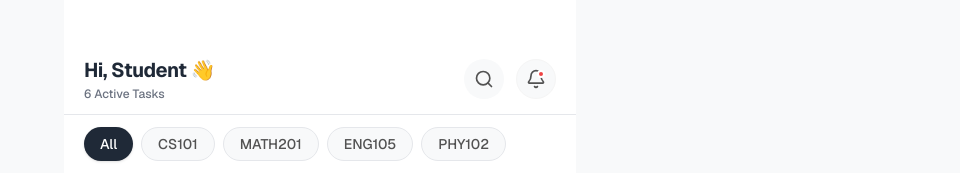
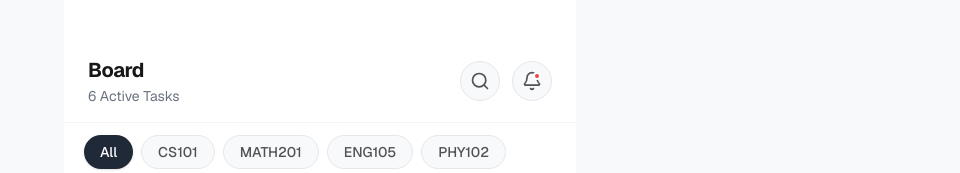
Before and after one commit to saaip7/pwa-gamatutor-id, a Next.js app in the folder frontend/: page /board in a window 1280 px wide. Shown: the top 173 px of the page, without its empty margins (320-1280 px from the left). Built offline with nearby package versions, Linux system fonts and the light colour scheme.

Commit message:
feat: implement PageHeader component and refactor headers across features

```diff
--- a/frontend/src/components/feature/account/AccountHeader.tsx
+++ b/frontend/src/components/feature/account/AccountHeader.tsx
@@ -1,9 +1,6 @@
 import React from "react";
+import { PageHeader } from "@/components/shared/PageHeader";
 
 export function AccountHeader() {
-  return (
-    <header className="shrink-0 pt-14 pb-4 px-6 bg-white sticky top-0 z-20 border-b border-neutral-100 flex items-center">
-      <h1 className="text-lg md:text-xl font-bold text-neutral-900 tracking-tight">Akun</h1>
-    </header>
-  );
+  return <PageHeader title="Akun" subtitle="Kelola pengaturan akunmu" />;
 }
--- a/frontend/src/components/feature/board/BoardHeader.tsx
+++ b/frontend/src/components/feature/board/BoardHeader.tsx
@@ -1,8 +1,7 @@
-"use client";
-
 import React from "react";
 import { Search, Bell } from "lucide-react";
 import Link from "next/link";
+import { PageHeader } from "@/components/shared/PageHeader";
 
 interface BoardHeaderProps {
   userName: string;
@@ -12,25 +11,25 @@ interface BoardHeaderProps {
 
 export function BoardHeader({ userName, activeTasksCount, hasUnreadNotifications = false }: BoardHeaderProps) {
   return (
-    <header className="shrink-0 pt-14 pb-3 px-5 bg-white border-b border-neutral-200 flex justify-between items-center z-20">
-      <div className="flex flex-col">
-        <h1 className="text-lg md:text-xl font-bold text-neutral-800 tracking-tight">Hi, {userName} 👋</h1>
-        <span className="text-neutral-500 text-xs font-medium mt-0.5">{activeTasksCount} Active Tasks</span>
-      </div>
-      <div className="flex items-center gap-3">
-        <button className="w-10 h-10 rounded-full bg-neutral-50 flex items-center justify-center text-neutral-600 hover:bg-neutral-100 transition-colors">
+    <PageHeader
+      title="Board"
+      subtitle={`${activeTasksCount} Active Tasks`}
+      rightAction={
+        <>
+          <button className="w-10 h-10 rounded-full bg-neutral-50 border border-neutral-200 flex items-center justify-center text-neutral-600 hover:bg-neutral-100 transition-colors">
             <Search className="w-5 h-5" />
           </button>
           <Link
             href="/notifications"
-          className="w-10 h-10 rounded-full bg-neutral-50 border border-neutral-100 flex items-center justify-center text-neutral-600 hover:bg-neutral-100 transition-colors relative"
+            className="w-10 h-10 rounded-full bg-neutral-50 border border-neutral-200 flex items-center justify-center text-neutral-600 hover:bg-neutral-100 transition-colors relative"
           >
             <Bell className="w-5 h-5" />
             {hasUnreadNotifications && (
               <span className="absolute top-2.5 right-2.5 w-2 h-2 rounded-full bg-error border-2 border-white"></span>
             )}
           </Link>
-      </div>
-    </header>
+        </>
+      }
+    />
   );
 }
--- a/frontend/src/components/feature/goals/GoalsHeader.tsx
+++ b/frontend/src/components/feature/goals/GoalsHeader.tsx
@@ -1,19 +1,21 @@
 import React from "react";
 import { SlidersHorizontal } from "lucide-react";
+import { PageHeader } from "@/components/shared/PageHeader";
 
 export function GoalsHeader() {
   return (
-    <header className="shrink-0 pt-14 px-6 pb-4 flex items-center justify-between bg-white z-10 sticky top-0">
-      <h1 className="text-2xl font-bold text-neutral-800 tracking-tight">Goals</h1>
-      <div className="flex gap-3">
+    <PageHeader
+      title="Goals"
+      subtitle="Track your course goals"
+      rightAction={
         <button
           type="button"
-          className="w-10 h-10 flex items-center justify-center rounded-full bg-neutral-50 border border-neutral-200 text-neutral-600 hover:bg-neutral-100 transition-colors active:scale-95"
+          className="w-10 h-10 rounded-full bg-neutral-50 border border-neutral-200 flex items-center justify-center text-neutral-600 hover:bg-neutral-100 transition-colors active:scale-95"
           aria-label="Filter goals"
         >
           <SlidersHorizontal className="w-5 h-5" />
         </button>
-      </div>
-    </header>
+      }
+    />
   );
 }
--- a/frontend/src/components/feature/progress/ProgressHeader.tsx
+++ b/frontend/src/components/feature/progress/ProgressHeader.tsx
@@ -1,20 +1,21 @@
 import React from "react";
 import { Share2 } from "lucide-react";
+import { PageHeader } from "@/components/shared/PageHeader";
 
 export function ProgressHeader() {
   return (
-    <header className="shrink-0 pt-14 px-6 pb-2 flex items-center justify-between relative z-10">
-      <div>
-        <h1 className="text-lg md:text-xl font-bold text-neutral-800 tracking-tight">Progress</h1>
-        <p className="text-sm text-neutral-500 mt-0.5">Track your learning journey</p>
-      </div>
+    <PageHeader
+      title="Progress"
+      subtitle="Track your learning journey"
+      rightAction={
         <button
           type="button"
-        className="w-10 h-10 rounded-full bg-neutral-50 border border-neutral-200 flex items-center justify-center text-neutral-800 hover:bg-neutral-100 transition-colors active:scale-95"
+          className="w-10 h-10 rounded-full bg-neutral-50 border border-neutral-200 flex items-center justify-center text-neutral-600 hover:bg-neutral-100 transition-colors active:scale-95"
           aria-label="Share progress"
         >
           <Share2 className="w-5 h-5" />
         </button>
-    </header>
+      }
+    />
   );
 }
--- /dev/null
+++ b/frontend/src/components/shared/PageHeader.tsx
@@ -0,0 +1,27 @@
+import React from "react";
+
+interface PageHeaderProps {
+  title: string;
+  subtitle?: string;
+  rightAction?: React.ReactNode;
+}
+
+export function PageHeader({ title, subtitle, rightAction }: PageHeaderProps) {
+  return (
+    <header className="shrink-0 pt-14 pb-4 px-6 bg-white sticky top-0 z-20 border-b border-neutral-100 flex items-center justify-between">
+      <div>
+        <h1 className="text-lg md:text-xl font-bold text-neutral-900 tracking-tight">
+          {title}
+        </h1>
+        {subtitle && (
+          <p className="text-sm text-neutral-500 mt-0.5">{subtitle}</p>
+        )}
+      </div>
+      {rightAction && (
+        <div className="flex items-center gap-3">
+          {rightAction}
+        </div>
+      )}
+    </header>
+  );
+}
```
Lines whose indentation alone changed are shown as unchanged.
